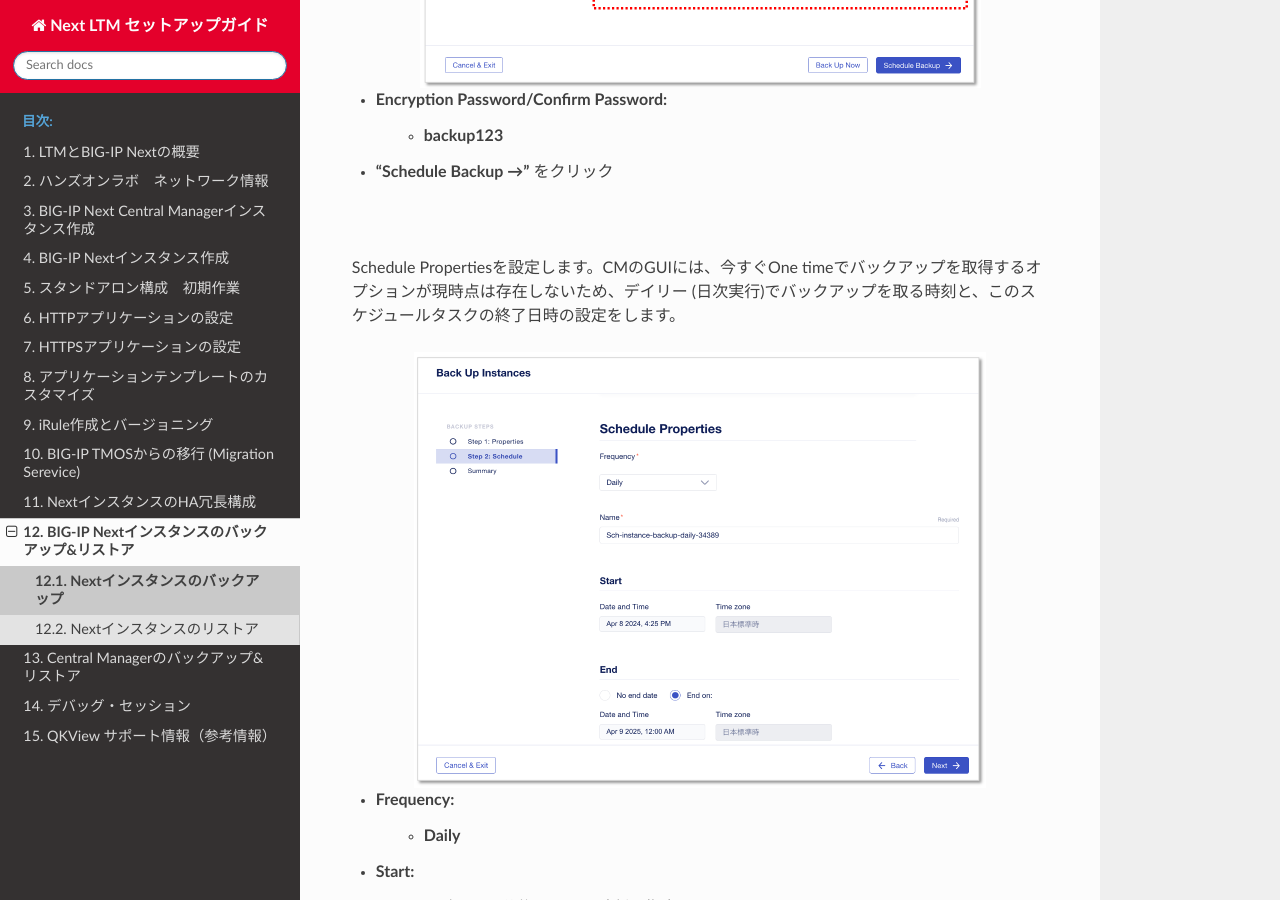
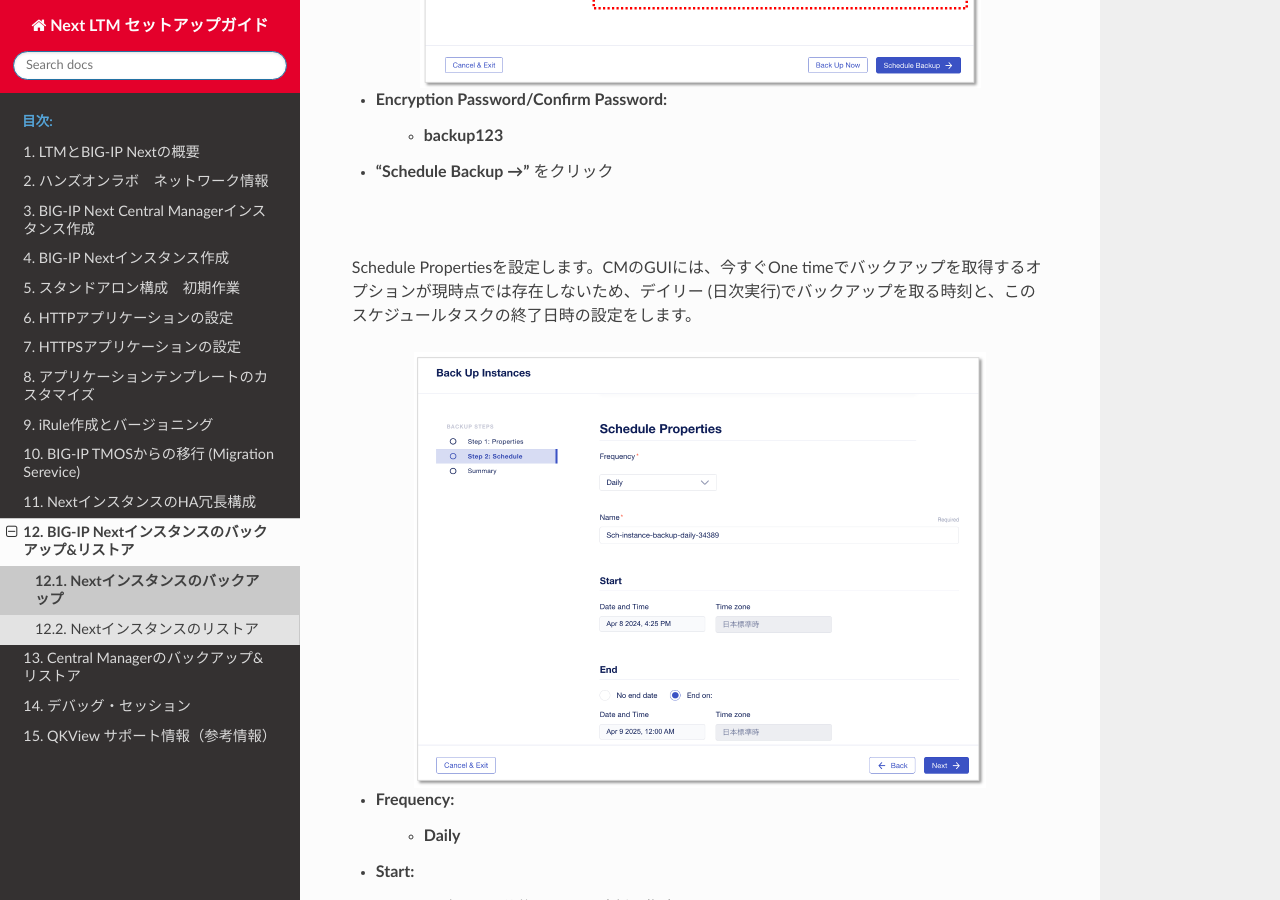
Before and after one commit to ttsuji777/ltmnext-setup-dev, a Sphinx documentation site: the page built from docs/content12/module01/module01.rst, in a window 1280 px wide and 900 px high, scrolled down 961 px. Built offline with Sphinx 7.4.7 and the Read the Docs theme 2.0.0, drawn with Linux system fonts in a browser that asks for light colours.

Commit message:
modify files

```diff
--- a/docs/content06/module01/module01.rst
+++ b/docs/content06/module01/module01.rst
@@ -57,7 +57,7 @@
 右の **"+ Create"** をクリックします。
 
 .. figure:: images/c6-m1-6.png
-   :scale: 35%
+   :scale: 30%
    :align: center
 
 - Pool Name:
--- a/docs/content12/module01/module01.rst
+++ b/docs/content12/module01/module01.rst
@@ -20,7 +20,7 @@
 
 
 |
-Schedule Propertiesを設定します。CMのGUIには、今すぐOne timeでバックアップを取得するオプションが現時点は存在しないため、デイリー (日次実行)でバックアップを取る時刻と、このスケジュールタスクの終了日時の設定をします。
+Schedule Propertiesを設定します。CMのGUIには、今すぐOne timeでバックアップを取得するオプションが現時点では存在しないため、デイリー (日次実行)でバックアップを取る時刻と、このスケジュールタスクの終了日時の設定をします。
 
 .. figure:: images/c12-m1-3.png
    :scale: 50%
```
